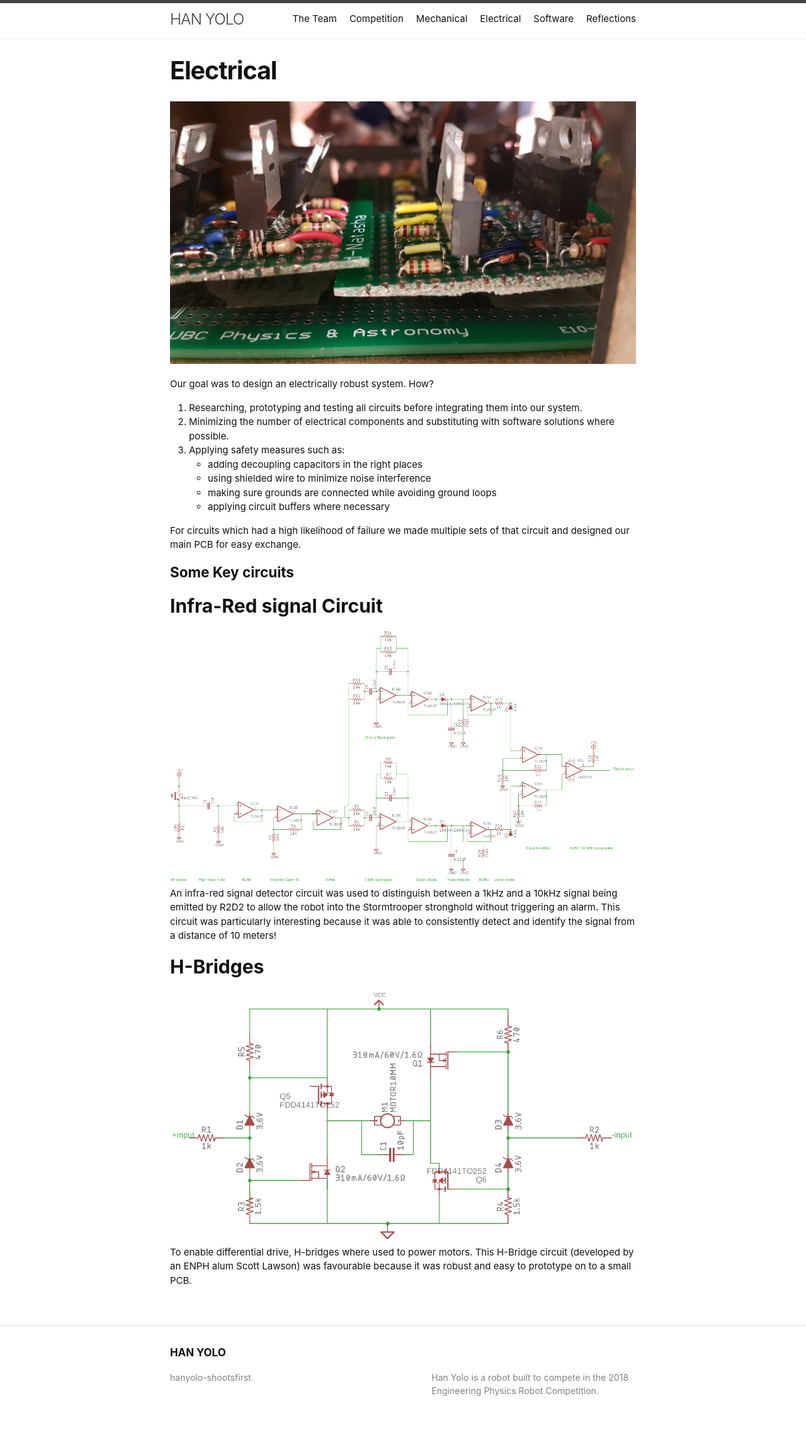
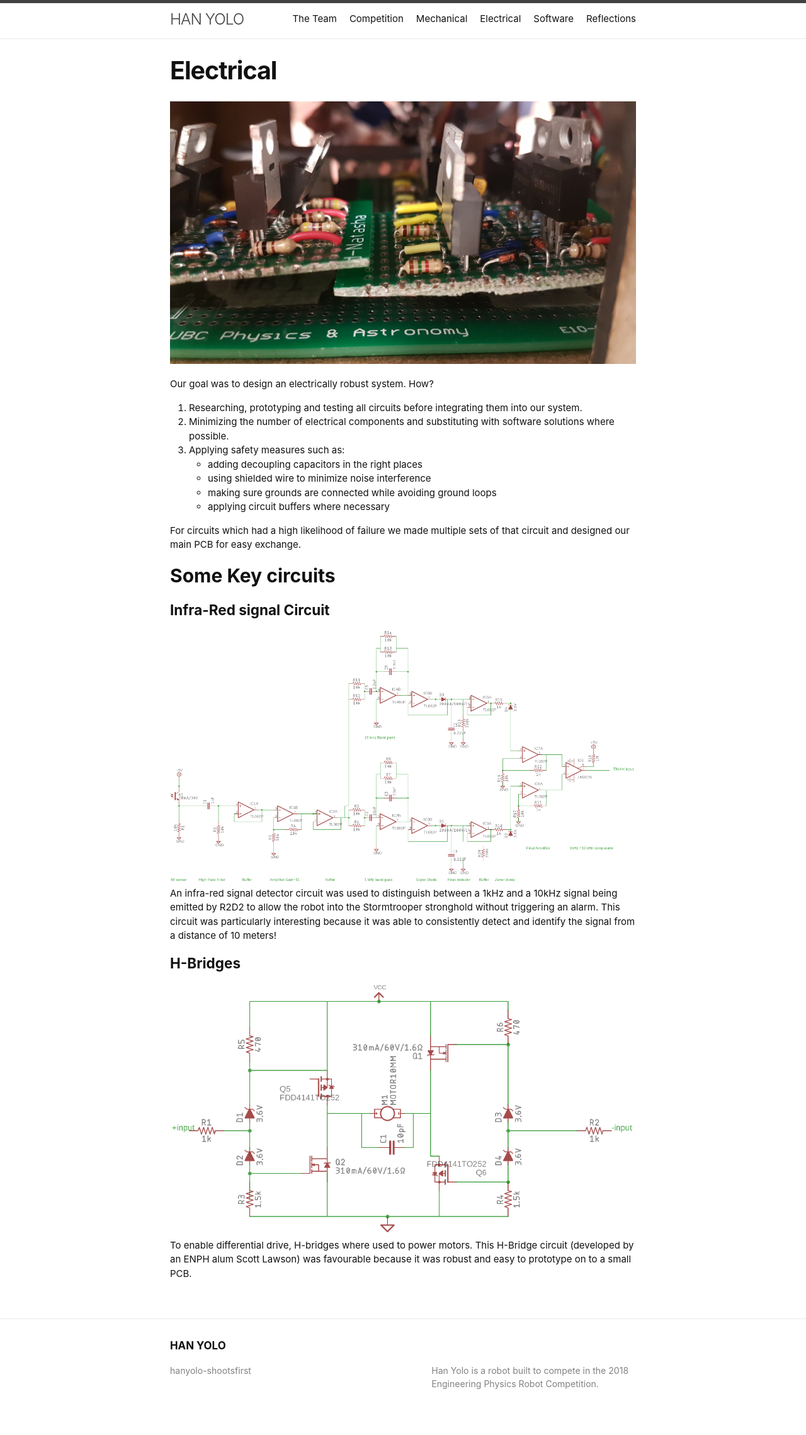
Before and after one commit to hanyolo-shootsfirst/hanyolo-shootsfirst.github.io, a Jekyll site: the page built from Electrical.md, in a window 1280 px wide. Shown: the whole page at 63% size. Built offline with Jekyll 4.4.1, drawn with Linux system fonts in a browser that asks for light colours.

```diff
--- a/Electrical.md
+++ b/Electrical.md
@@ -19,15 +19,15 @@ Our goal was to design an electrically robust system. How?
 
 For circuits which had a high likelihood of failure we made multiple sets of that circuit and designed our main PCB for easy exchange.
 
-# Some Key circuits
+## Some Key circuits
 
-## Infra-Red signal Circuit
+# Infra-Red signal Circuit
 
 ![IR-circuit-diagram](/assets/ir_circuit.png)
 An infra-red signal detector circuit was used to distinguish between a 1kHz and a 10kHz signal being emitted by R2D2 to allow the robot into the Stormtrooper stronghold without triggering an alarm. This circuit was particularly interesting because it was able to consistently detect and identify the signal from a distance of 10 meters!
 
 
-## H-Bridges
+# H-Bridges
 
 ![H-Bridge Circuit](/assets/hbridge.png)
 To enable differential drive, H-bridges where used to power motors. This H-Bridge circuit (developed by an ENPH alum Scott Lawson) was favourable because it was robust and easy to prototype on to a small PCB.
```
